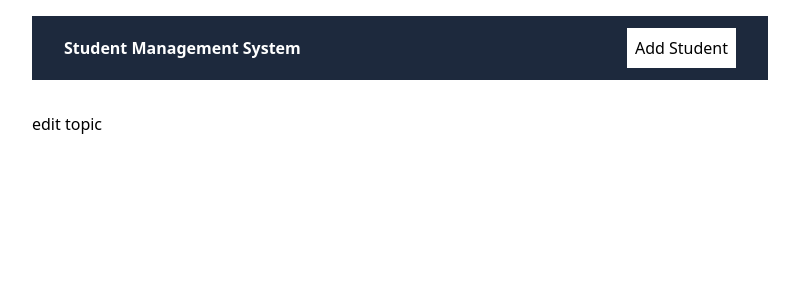
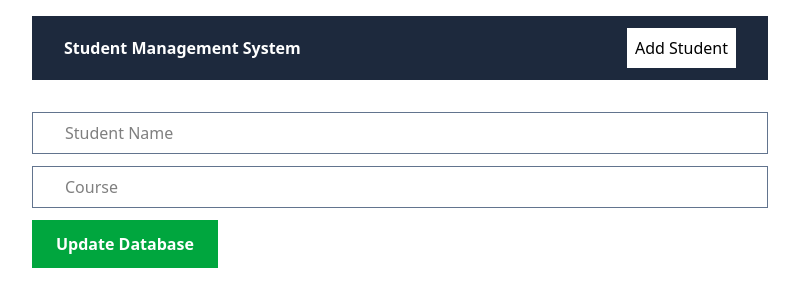
Before and after one commit to blackST4Rez/Student-Management-System, a Next.js app: page /editTopic/123 in a window 1280 px wide. Shown: the top 306 px of the page, without its empty margins (240-1039 px from the left). Built offline with nearby package versions, Linux system fonts and the light colour scheme.

Commit message:
Update Student Databse pag is added

```diff
--- a/app/editTopic/[id]/page.jsx
+++ b/app/editTopic/[id]/page.jsx
@@ -1,3 +1,5 @@
+import EditTopicForm from "@/components/EditTopicForm";
+
 export default function EditTopic(){
-return <div>edit topic</div>
+return <EditTopicForm/>;
 }
--- /dev/null
+++ b/components/EditTopicForm.jsx
@@ -0,0 +1,20 @@
+export default function EditTopicForm(){
+    return  (
+    <form className="flex flex-col gap-3">
+      <input
+        className="border border-slate-500 px-8 py-2"
+        type="text"
+        placeholder="Student Name"
+      />
+
+       <input
+        className="border border-slate-500 px-8 py-2"
+        type="text"
+        placeholder="Course"
+      />
+      <button className="bg-green-600 font-bold text-white py-3 px-6 w-fit">
+        Update Database
+      </button>
+    </form>
+    )
+};
```
